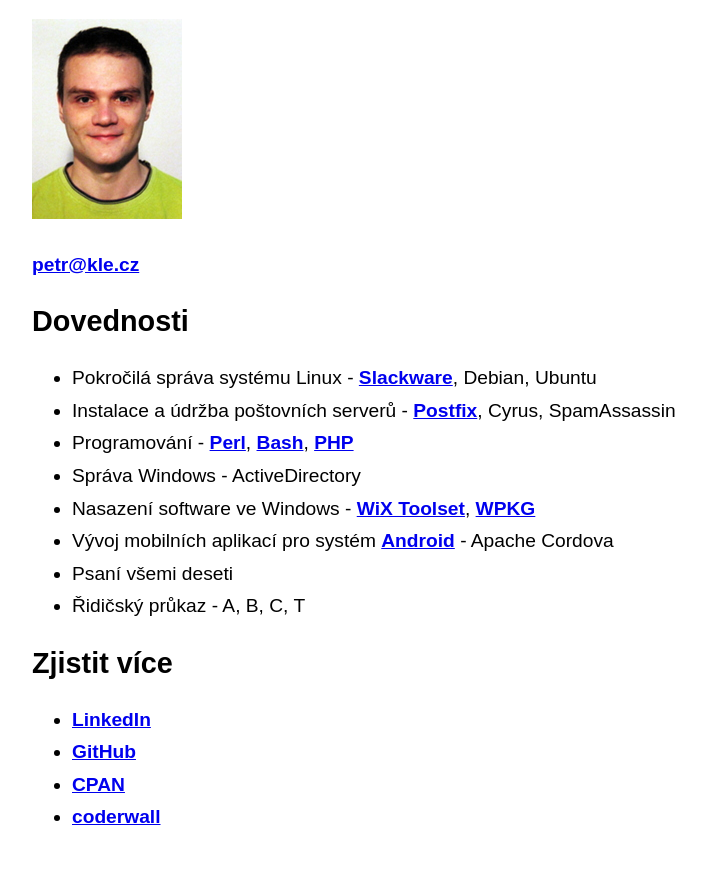
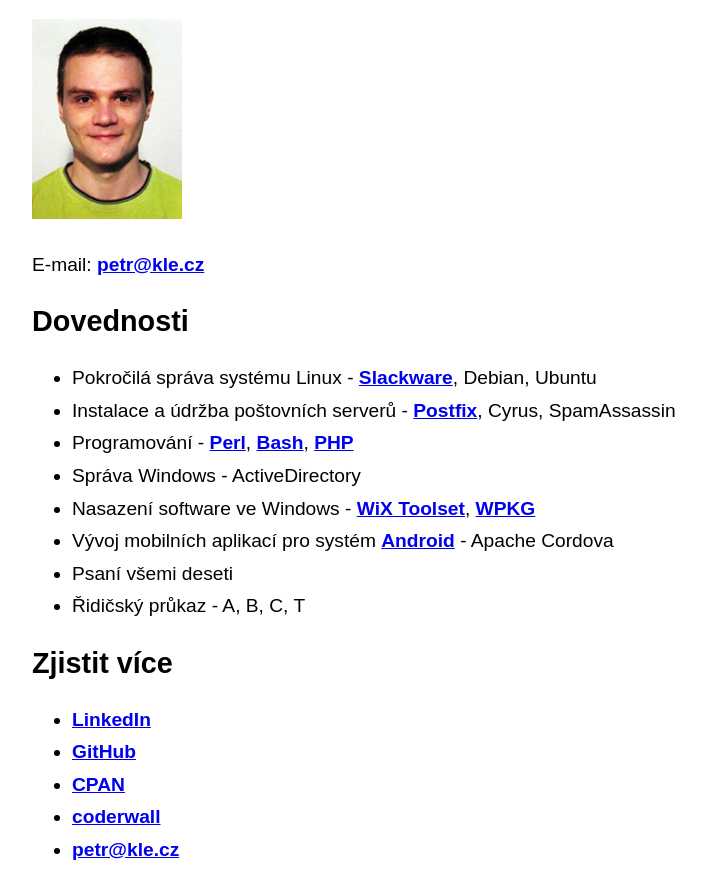
Before and after one commit to petrkle/petrkle.github.io, a plain HTML site: page index.html in a window 1280 px wide. Shown: the part 75-971 px from the top of the page, without its empty margins (28-734 px from the left). Before the commit the page ends 938 px from the top, so only its background shows below. Drawn offline with Linux system fonts and the light colour scheme.

Commit message:
Popisek u e-mailu.

```diff
--- a/desktop.css
+++ b/desktop.css
@@ -1,3 +1,4 @@
 body{font-family:sans-serif;font-size:1.2em;line-height:1.7em;color:#000;background:#fff;margin:5px 30px;padding:5px 30px;}
 a{font-weight:bold;}
 a.fn{color:#000;text-decoration:none;}
+a:active,a:hover,a:focus{color:#f00;background:#ff3;border-radius:3px;}
--- a/index.html
+++ b/index.html
@@ -35,7 +35,7 @@
 		<img src="pek.jpg" width="150" height="200" alt="Petr Kletečka" class="photo"/>
 		</p>
 		<p>
-		<a href="mailto:petr@kle.cz?subject=Nabídka práce" title="Elektronická pošta" class="email">petr@kle.cz</a>
+		E-mail: <a href="mailto:petr@kle.cz?subject=Nabídka práce" title="Elektronická pošta" class="email">petr@kle.cz</a>
 		</p>
 
 		</div>
@@ -58,6 +58,7 @@
 			<li><a href="https://github.com/petrkle">GitHub</a></li>
 			<li><a href="https://metacpan.org/author/PEK">CPAN</a></li>
 			<li><a href="https://coderwall.com/pek">coderwall</a></li>
+			<li><a href="mailto:petr@kle.cz?subject=Nabídka práce" title="Elektronická pošta" class="email">petr@kle.cz</a></li>
 		</ul>
 
 	</body>
```
